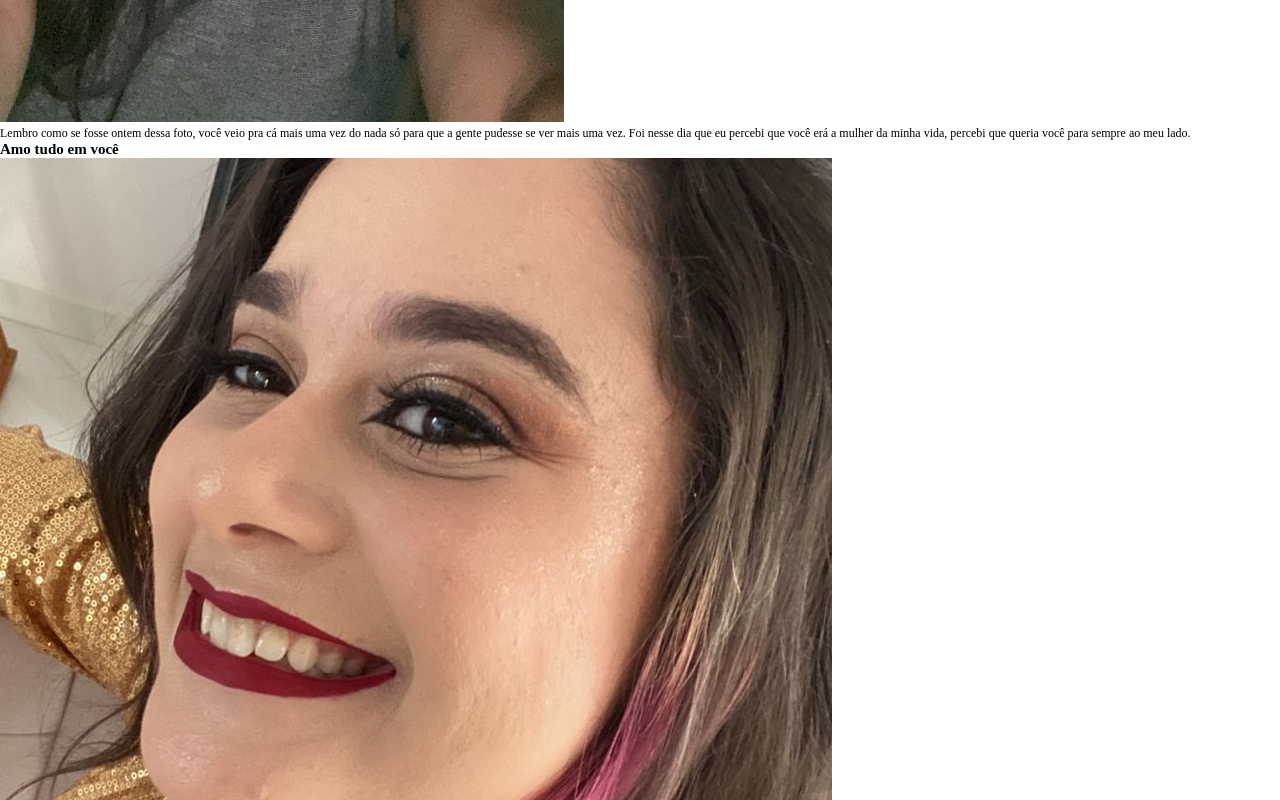
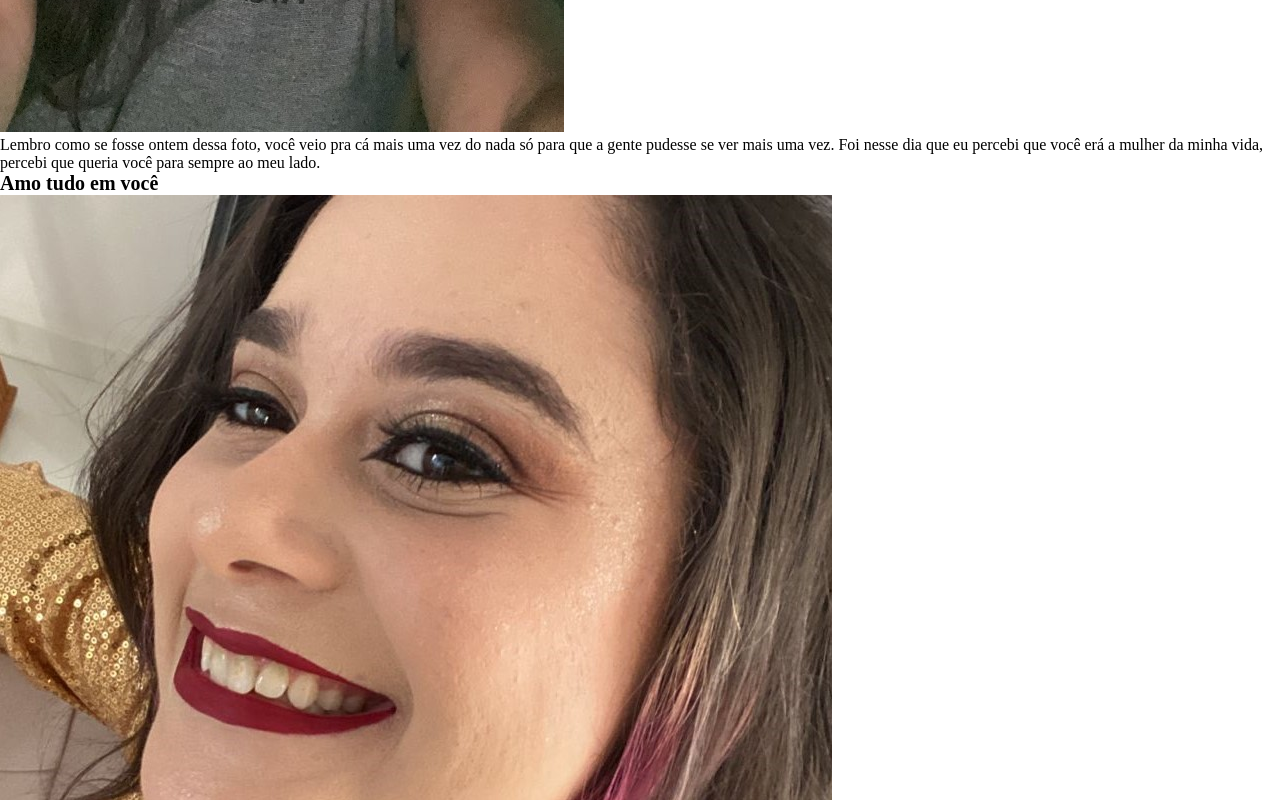
Before and after one commit to GabrielCAR609/Projeto-12-06-2025, a plain HTML site: page cp-index.html in a window 1280 px wide. Shown: the part 920-1720 px from the top of the page. Drawn offline with Linux system fonts and the light colour scheme; a web font is replaced by a local one.

Commit message:
alterações

```diff
--- a/cp-index.html
+++ b/cp-index.html
@@ -52,11 +52,12 @@
 
         <div class="position-relative">
 
-            <div class="flex-container primeira-foto">
+            <div class="flex-container sorriso">
 
                 <img class="sorriso" src="./image/sorriso.jpg" alt="O sorriso mais encantador que eu já vi">
 
-            <p class="texto-foto">É difícil dizer o que eu não amo em você, mas se eu pudesse dizer o que eu mais amo na
+                <p class="texto-foto">É difícil dizer o que eu não amo em você, mas se eu pudesse dizer o que eu mais
+                    amo na
                     sua aparência, sem dúvidas seria o seu sorriso e os seus olhos. <br>
                     Seu sorriso é a coisa mais encantadora em vc, ele é quentinho, é acolhedor, sempre que eu vejo você
                     sorrir me sinto mais feliz, sinto que estou no caminho da felicidade. Seus olhos são como mel, é sem
--- a/css/globals.css
+++ b/css/globals.css
@@ -4,13 +4,13 @@
 }
 
 h1 {
+    font-size: 24px;
+}
+
+h2 {
     font-size: 20px;
 }
 
-h2 {
-    font-size: 15px;
+p {
+    font-size: 16px;
 }
-
-p {
-    font-size: 12px;
-}
```
Lines whose indentation alone changed are shown as unchanged.
